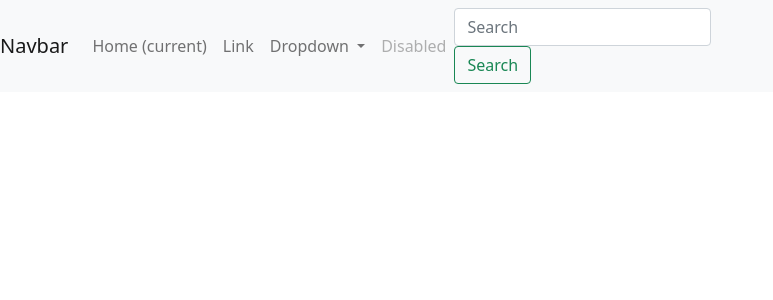
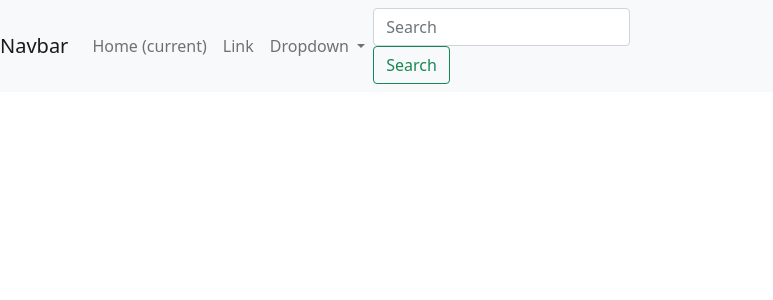
Before and after one commit to bleddyna/les_enfants_du_jardin, a PHP site: page / in a window 1280 px wide. Shown: the top 300 px of the page, without its empty margins (0-773 px from the left). Run offline with PHP 8.4, Linux system fonts and the light colour scheme.

Commit message:
Update index.php
Changing nav item

```diff
--- a/index.php
+++ b/index.php
@@ -34,14 +34,11 @@
                         Dropdown
                     </a>
                     <div class="dropdown-menu" aria-labelledby="navbarDropdown">
-                        <a class="dropdown-item" href="#">Action</a>
-                        <a class="dropdown-item" href="#">Another action</a>
+                        <a class="dropdown-item" href="#">Acceuil</a>
+                        <a class="dropdown-item" href="#">notre association</a>
                         <div class="dropdown-divider"></div>
                         <a class="dropdown-item" href="#">Something else here</a>
                     </div>
-                </li>
-                <li class="nav-item">
-                    <a class="nav-link disabled" href="#">Disabled</a>
                 </li>
             </ul>
             <form class="form-inline my-2 my-lg-0">
```
